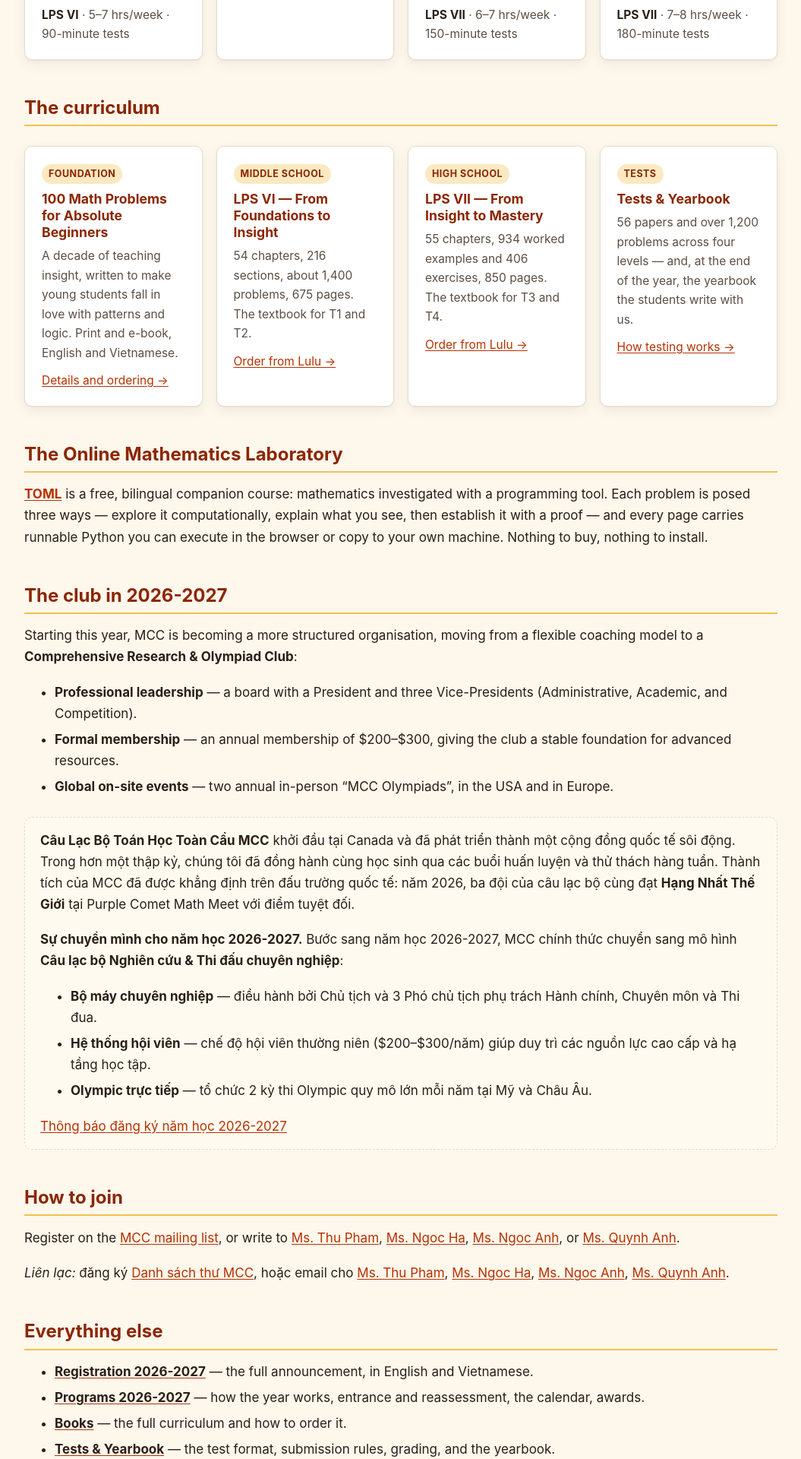
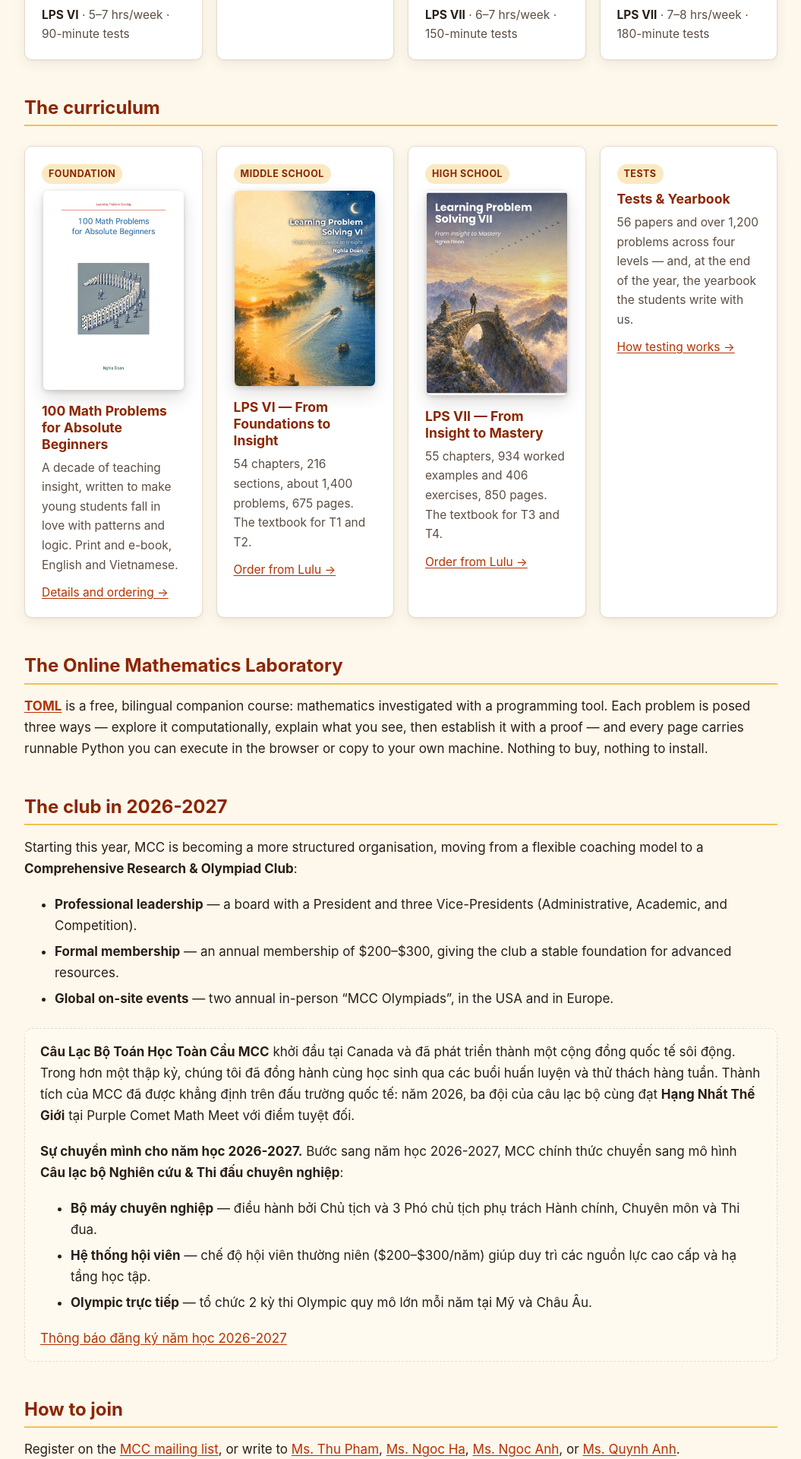
Before and after one commit to nghia71/nghia71.github.io, a Jekyll site: the page built from README.md, in a window 1280 px wide. Shown: the part 2228-4148 px from the top of the page at 76% size, without its empty margins (112-1167 px from the left). Built offline with Jekyll 4.4.1, drawn with Linux system fonts in a browser that asks for light colours.

Commit message:
Add book covers

```diff
--- a/README.md
+++ b/README.md
@@ -97,6 +97,7 @@ Students work in pairs through a two-week cycle: study a chapter, submit a team
 
   <div class="card">
     <span class="tag">Foundation</span>
+    <a href="./books.md"><img class="cover" src="./img/100-en-cover.jpg" alt="100 Math Problems for Absolute Beginners"></a>
     <h3>100 Math Problems for Absolute Beginners</h3>
     <p>A decade of teaching insight, written to make young students fall in love with patterns and logic. Print and e-book, English and Vietnamese.</p>
     <p><a href="./books.md">Details and ordering →</a></p>
@@ -104,6 +105,7 @@ Students work in pairs through a two-week cycle: study a chapter, submit a team
 
   <div class="card">
     <span class="tag">Middle School</span>
+    <a href="https://www.lulu.com/shop/nghia-doan/learning-problem-solving-vi/hardcover/product-m2ezqjj.html"><img class="cover" src="./img/lps6-cover.jpg" alt="Learning Problem Solving VI"></a>
     <h3>LPS VI — From Foundations to Insight</h3>
     <p>54 chapters, 216 sections, about 1,400 problems, 675 pages. The textbook for T1 and T2.</p>
     <p><a href="https://www.lulu.com/shop/nghia-doan/learning-problem-solving-vi/hardcover/product-m2ezqjj.html">Order from Lulu →</a></p>
@@ -111,6 +113,7 @@ Students work in pairs through a two-week cycle: study a chapter, submit a team
 
   <div class="card">
     <span class="tag">High School</span>
+    <a href="https://www.lulu.com/shop/nghia-doan/learning-problem-solving-vii/hardcover/product-2mnpyy4.html"><img class="cover" src="./img/lps7-cover.jpg" alt="Learning Problem Solving VII"></a>
     <h3>LPS VII — From Insight to Mastery</h3>
     <p>55 chapters, 934 worked examples and 406 exercises, 850 pages. The textbook for T3 and T4.</p>
     <p><a href="https://www.lulu.com/shop/nghia-doan/learning-problem-solving-vii/hardcover/product-2mnpyy4.html">Order from Lulu →</a></p>
--- a/assets/css/style.css
+++ b/assets/css/style.css
@@ -242,6 +242,15 @@ tbody tr:nth-child(even) { background: #fffdf8; }
   margin: 0 0 .8em;
 }
 
+/* Book cover inside a card */
+.card img.cover {
+  width: 100%;
+  max-width: 185px;
+  margin: 0 auto 1em;
+  border-radius: 6px;
+  box-shadow: 0 2px 6px rgba(42,31,24,.18), 0 10px 24px rgba(42,31,24,.14);
+}
+
 .card {
   background: var(--white);
   border: 1px solid var(--rule);
@@ -349,6 +358,19 @@ tbody tr:nth-child(even) { background: #fffdf8; }
   gap: 0 34px;
 }
 
+/* A cover set beside body text */
+.cover-inline {
+  float: right;
+  width: 168px;
+  margin: .2em 0 1.2em 1.6em;
+  border-radius: 6px;
+  box-shadow: 0 2px 6px rgba(42,31,24,.18), 0 10px 24px rgba(42,31,24,.14);
+}
+
+@media (max-width: 560px) {
+  .cover-inline { float: none; display: block; margin: 0 auto 1.2em; width: 190px; }
+}
+
 /* Book cover pair */
 .covers {
   display: flex;
```
Also changed, not shown: books.md (+4 -2 lines), t1.md (+2 -0 lines), t2.md (+2 -0 lines), t3.md (+2 -0 lines), t4.md (+2 -0 lines), img/100-en-cover.jpg (added), img/100-vn-cover.jpg (added), img/lps6-cover.jpg (added), img/lps7-cover.jpg (added).
